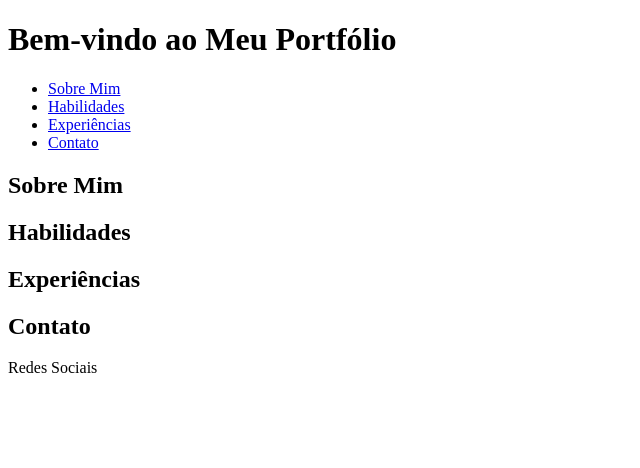
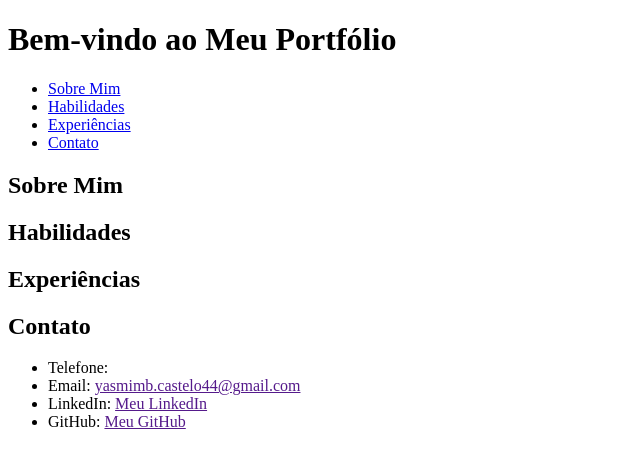
Before and after one commit to YasminCastelo/Portifolio-CB, a plain HTML site: page index.html in a window 1280 px wide. Shown: the whole page, without its empty margins (0-640 px from the left). Drawn offline with Linux system fonts and the light colour scheme.

Commit message:
Add files via upload

```diff
--- a/index.html
+++ b/index.html
@@ -36,8 +36,13 @@
     </main>
 
     <footer>
-        <h3> <h2>Contato</h2>
-            <p>Redes Sociais</p>
+         <h2>Contato</h2>
+            <ul>
+                <li>Telefone:</li>
+                <li>Email: <a href="">yasmimb.castelo44@gmail.com</a></li>
+                <li>LinkedIn: <a href="" target="_blank">Meu LinkedIn</a></li>
+                <li>GitHub: <a href="" target="_blank">Meu GitHub</a></li>
+            </ul>
     </footer>
 </body>
 </html>
```
